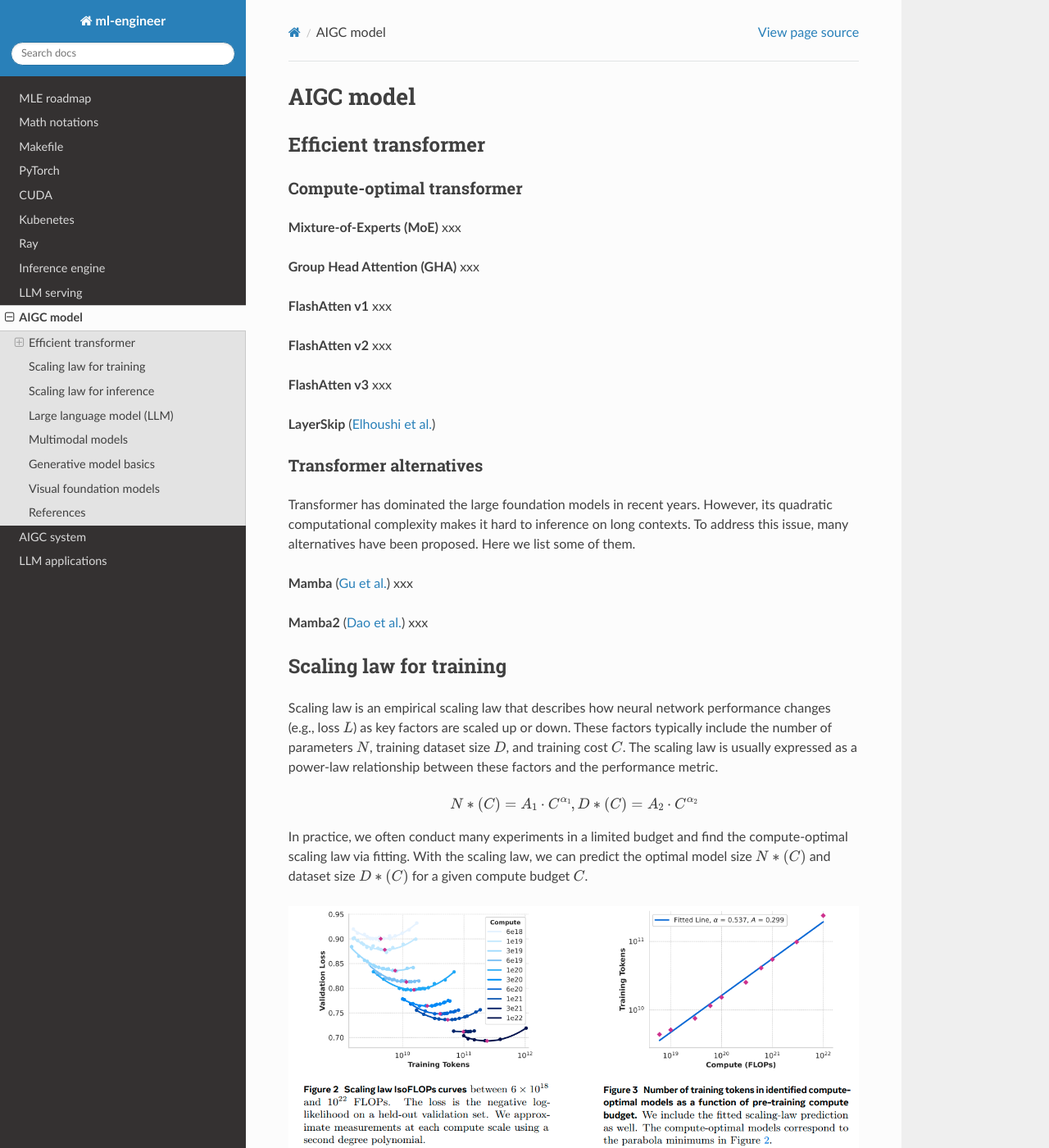
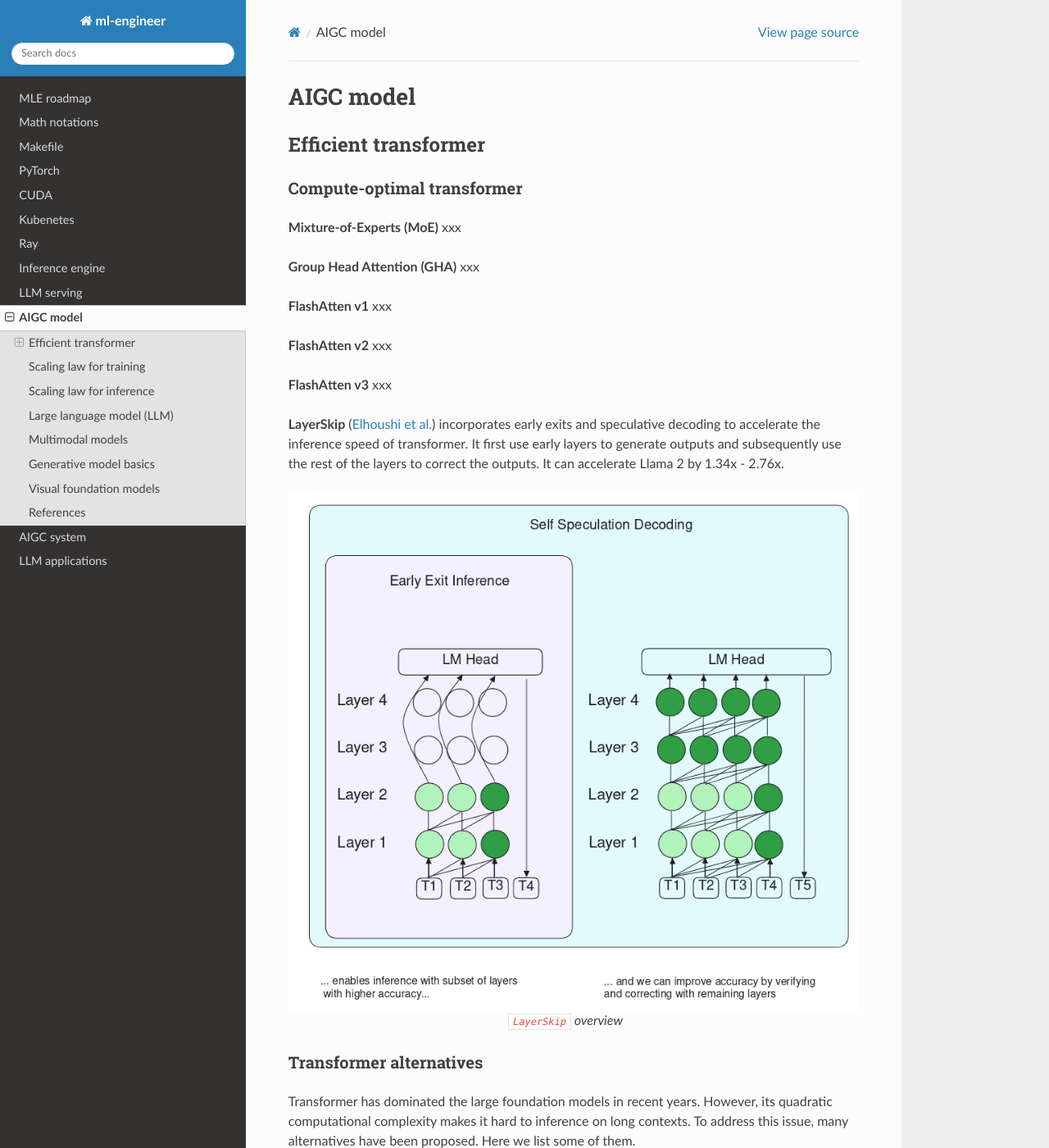
Before and after one commit to Jason-cs18/ml-engineer, a Sphinx documentation site: the page built from docs/source/aigc_model.rst, in a window 1280 px wide and 1400 px high. Shown: the whole window at 82% size. Built offline with Sphinx 7.4.7 and the Read the Docs theme 3.1.0, drawn with Linux system fonts in a browser that asks for light colours.

Commit message:
update aigc model

```diff
--- a/docs/source/aigc_model.rst
+++ b/docs/source/aigc_model.rst
@@ -18,7 +18,13 @@ Compute-optimal transformer
 
 **FlashAtten v3** xxx
 
-**LayerSkip** (`Elhoushi et al. <https://arxiv.org/pdf/2404.16710>`_)
+**LayerSkip** (`Elhoushi et al. <https://arxiv.org/pdf/2404.16710>`_) incorporates early exits and speculative decoding to accelerate the inference speed of transformer. It first use early layers to generate outputs and subsequently use the rest of the layers to correct the outputs. It can accelerate Llama 2 by 1.34x - 2.76x.
+
+.. figure:: ./images/layerskip.png
+    :align: center
+    :alt: LayerSkip
+
+    ``LayerSkip`` overview
 
 Transformer alternatives
 ^^^^^^^^^^^^^^^^^^^^^^^^
```
Also changed, not shown: docs/source/images/layerskip.png (added).
